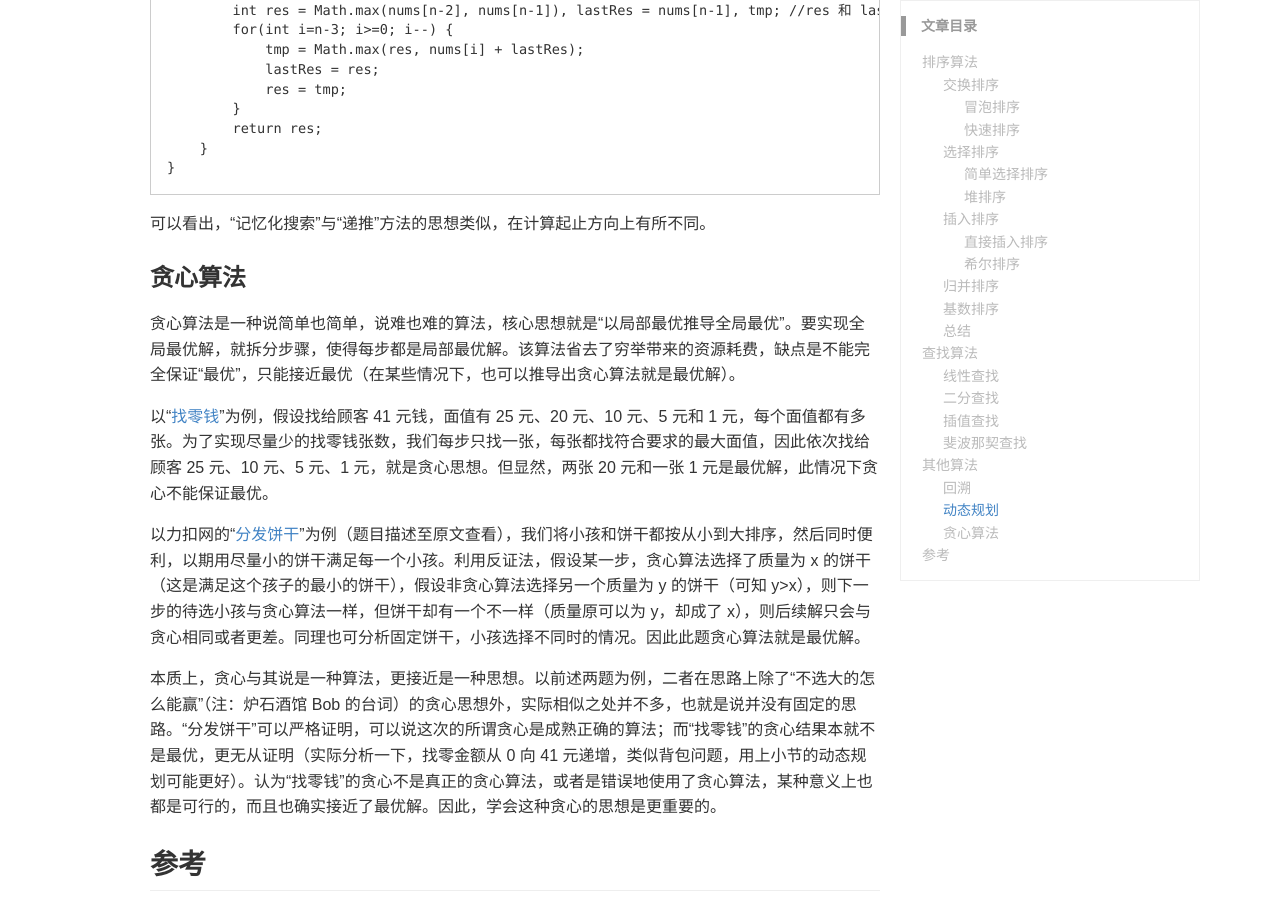
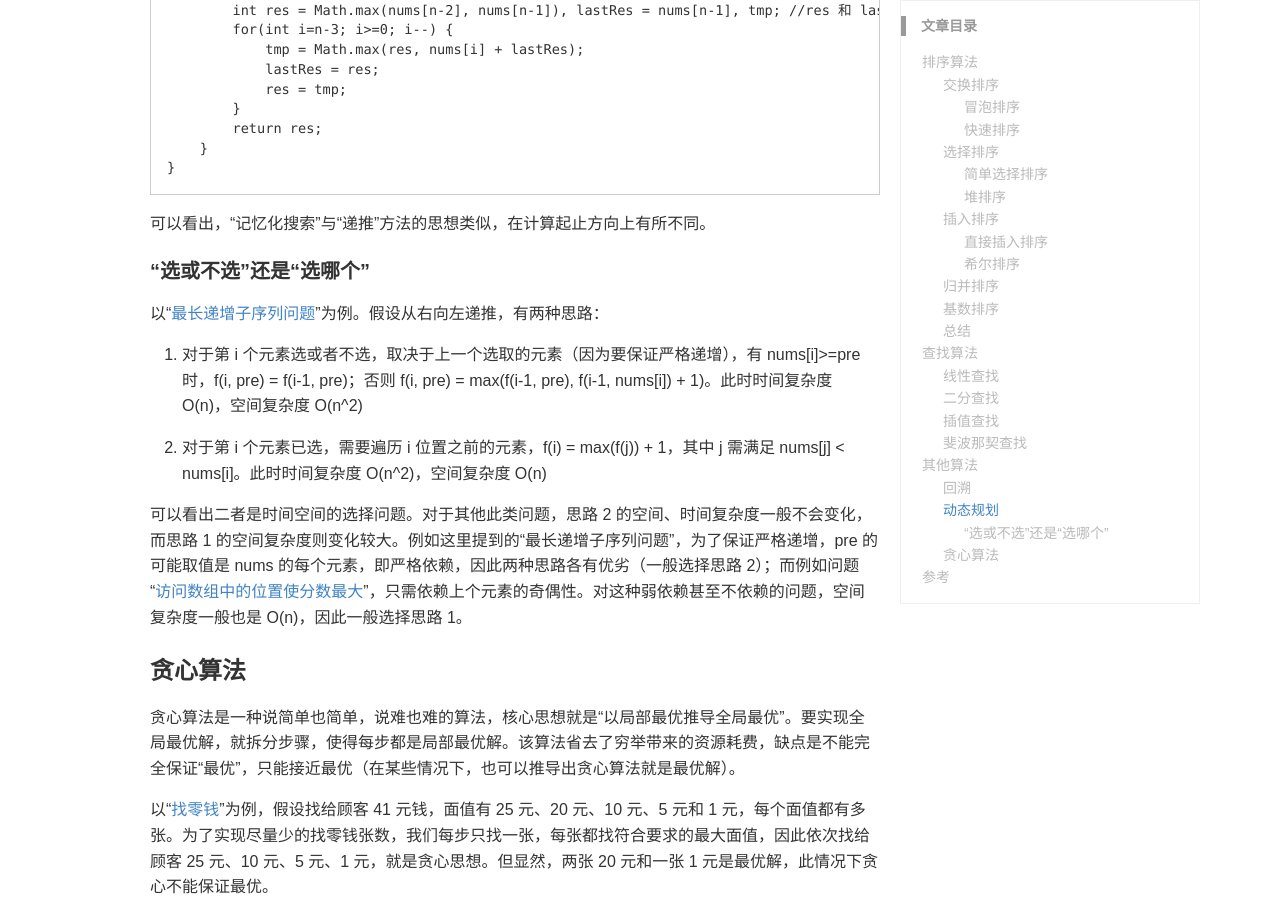
Before and after one commit to unigeorge/unigeorge.github.io, a Jekyll site: the page built from _posts/2021-01-24-常用基本算法总结.md, in a window 1280 px wide and 900 px high, scrolled down 11553 px. Built offline with Jekyll 4.4.1, drawn with Linux system fonts in a browser that asks for light colours; some web fonts are replaced; a style sheet for code colours, icons or effects is not loaded; some of the changed text lies outside the part shown.

Commit message:
Update 2021-01-24-常用基本算法总结.md

```diff
--- a/_posts/2021-01-24-常用基本算法总结.md
+++ b/_posts/2021-01-24-常用基本算法总结.md
@@ -517,13 +517,23 @@ class Solution {
 
 可以看出，“记忆化搜索”与“递推”方法的思想类似，在计算起止方向上有所不同。
 
+#### “选或不选”还是“选哪个”
+
+以“[最长递增子序列问题](https://leetcode.cn/problems/longest-increasing-subsequence/)”为例。假设从右向左递推，有两种思路：
+
+1. 对于第 i 个元素选或者不选，取决于上一个选取的元素（因为要保证严格递增），有 nums[i]>=pre 时，f(i,  pre) = f(i-1, pre)；否则 f(i,  pre) = max(f(i-1, pre), f(i-1, nums[i]) + 1)。此时时间复杂度 O(n)，空间复杂度 O(n^2)
+
+2. 对于第 i 个元素已选，需要遍历 i 位置之前的元素，f(i) = max(f(j)) + 1，其中 j 需满足 nums[j] < nums[i]。此时时间复杂度 O(n^2)，空间复杂度 O(n)
+
+可以看出二者是时间空间的选择问题。对于其他此类问题，思路 2 的空间、时间复杂度一般不会变化，而思路 1 的空间复杂度则变化较大。例如这里提到的“最长递增子序列问题”，为了保证严格递增，pre 的可能取值是 nums 的每个元素，即严格依赖，因此两种思路各有优劣（一般选择思路 2）；而例如问题“[访问数组中的位置使分数最大](https://leetcode.cn/problems/visit-array-positions-to-maximize-score/)”，只需依赖上个元素的奇偶性。对这种弱依赖甚至不依赖的问题，空间复杂度一般也是 O(n)，因此一般选择思路 1。
+
 ### 贪心算法
 
 贪心算法是一种说简单也简单，说难也难的算法，核心思想就是“以局部最优推导全局最优”。要实现全局最优解，就拆分步骤，使得每步都是局部最优解。该算法省去了穷举带来的资源耗费，缺点是不能完全保证“最优”，只能接近最优（在某些情况下，也可以推导出贪心算法就是最优解）。
 
 以“[找零钱](https://zhuanlan.zhihu.com/p/53334049)”为例，假设找给顾客 41 元钱，面值有 25 元、20 元、10 元、5 元和 1 元，每个面值都有多张。为了实现尽量少的找零钱张数，我们每步只找一张，每张都找符合要求的最大面值，因此依次找给顾客 25 元、10 元、5 元、1 元，就是贪心思想。但显然，两张 20 元和一张 1 元是最优解，此情况下贪心不能保证最优。
 
-以力扣网的“[分发饼干](https://leetcode.cn/problems/assign-cookies/comments/)”为例（题目描述至原文查看），我们将小孩和饼干都按从小到大排序，然后同时便利，以期用尽量小的饼干满足每一个小孩。利用反证法，假设某一步，贪心算法选择了质量为 x 的饼干（这是满足这个孩子的最小的饼干），假设非贪心算法选择另一个质量为 y 的饼干（可知 y>x），则下一步的待选小孩与贪心算法一样，但饼干却有一个不一样（质量原可以为 y，却成了 x），则后续解只会与贪心相同或者更差。同理也可分析固定饼干，小孩选择不同时的情况。因此此题贪心算法就是最优解。
+以力扣网的“[分发饼干](https://leetcode.cn/problems/assign-cookies/)”为例（题目描述至原文查看），我们将小孩和饼干都按从小到大排序，然后同时便利，以期用尽量小的饼干满足每一个小孩。利用反证法，假设某一步，贪心算法选择了质量为 x 的饼干（这是满足这个孩子的最小的饼干），假设非贪心算法选择另一个质量为 y 的饼干（可知 y>x），则下一步的待选小孩与贪心算法一样，但饼干却有一个不一样（质量原可以为 y，却成了 x），则后续解只会与贪心相同或者更差。同理也可分析固定饼干，小孩选择不同时的情况。因此此题贪心算法就是最优解。
 
 本质上，贪心与其说是一种算法，更接近是一种思想。以前述两题为例，二者在思路上除了“不选大的怎么能赢”（注：炉石酒馆 Bob 的台词）的贪心思想外，实际相似之处并不多，也就是说并没有固定的思路。“分发饼干”可以严格证明，可以说这次的所谓贪心是成熟正确的算法；而“找零钱”的贪心结果本就不是最优，更无从证明（实际分析一下，找零金额从 0 向 41 元递增，类似背包问题，用上小节的动态规划可能更好）。认为“找零钱”的贪心不是真正的贪心算法，或者是错误地使用了贪心算法，某种意义上也都是可行的，而且也确实接近了最优解。因此，学会这种贪心的思想是更重要的。
 
```
